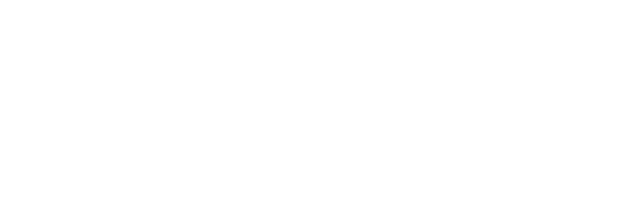
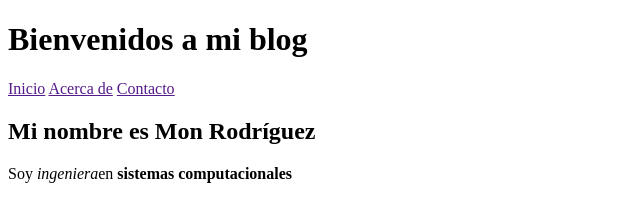
Before and after one commit to Monserrat-Vil/mi-primer-hmtl, a plain HTML site: page index.html in a window 1280 px wide. Shown: the whole page, without its empty margins (0-640 px from the left). Drawn offline with Linux system fonts and the light colour scheme.

Commit message:
Feat: Se agrega un Nav y un main de mi index.

```diff
--- a/index.html
+++ b/index.html
@@ -6,6 +6,19 @@
     <title>Mi blog</title>
 </head>
 <body>
-
+    <header>
+        <h1> Bienvenidos a mi blog</h1>
+        <nav>
+            <a href="">Inicio</a>
+            <a href="">Acerca de</a>
+            <a href="">Contacto</a>
+        </nav>
+    </header>
+    <main id="Inicio">
+        <section>
+            <h2>Mi nombre es Mon Rodríguez</h2>
+            <p>Soy <em>ingeniera</em>en <strong>sistemas computacionales</strong> </p>
+        </section>
+    </main>
 </body>
 </html>
```
